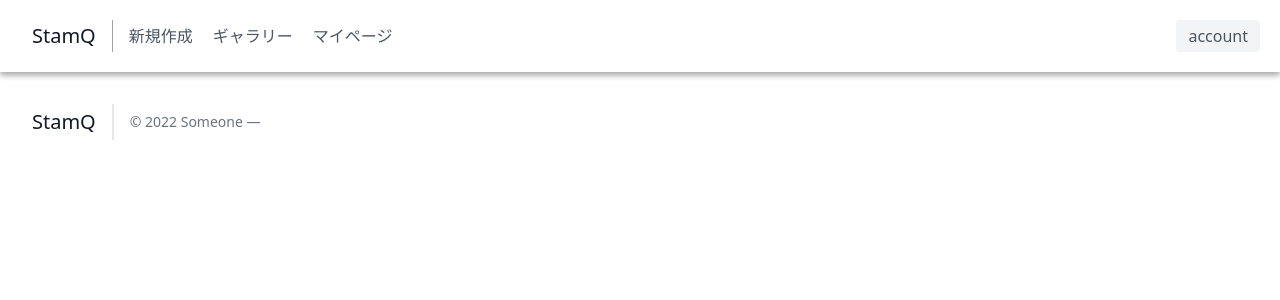
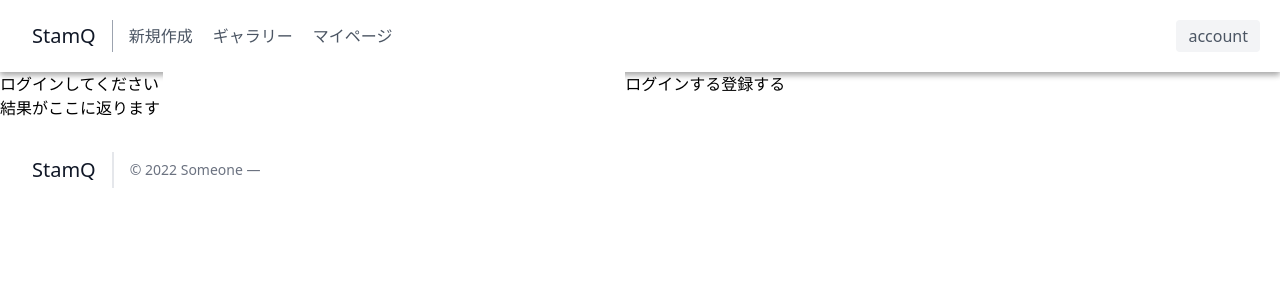
Before and after one commit to hackathon-22-spring-14/hackathon-22-spring-14-frontend, a Vue app: page /login in a window 1280 px wide. Shown: the top 300 px of the page. Built offline with nearby package versions, Linux system fonts and the light colour scheme.

Commit message:
login and signup

```diff
--- /dev/null
+++ b/src/components/pages/LoginPage.vue
@@ -0,0 +1,61 @@
+<script lang="ts">
+// This starter template is using Vue 3 <script setup> SFCs
+// Check out https://vuejs.org/api/sfc-script-setup.html#script-setup
+import axios from 'axios'
+import { defineComponent } from 'vue'
+
+export default defineComponent({
+  name: 'MyPage',
+  data() {
+    return {
+      username: '',
+      password: '',
+      result: '結果がここに返ります',
+    }
+  },
+  methods: {
+    login() {
+      axios
+        .post('/api/users/login', {
+          username: this.username,
+          password: this.password,
+        })
+        .then((response) => (this.result = response.data))
+    },
+    signup() {
+      axios
+        .post('/api/users/signup', {
+          username: this.username,
+          password: this.password,
+        })
+        .then((response) => (this.result = response.data))
+    },
+  },
+})
+</script>
+
+<template>
+  ログインしてください
+  <input v-model="username" type="text" />
+  <input v-model="password" type="password" />
+  <button @click="login">ログインする</button>
+  <button @click="signup">登録する</button>
+  <br />{{ result }}
+</template>
+
+<style>
+:root {
+  /* 色についての設定 */
+  --headerColor: ;
+  --headerShadowColor: rgba(0, 0, 0, 0.2);
+  /* テキストについての設定 */
+  --fontSizeTitle: 28px;
+  --fontSizeXLarge: 18px;
+  --fontSizeLarge: 16px;
+  --fontSizeMedium: 14px;
+  --fontSizeSmallIcon: 16px;
+  --fontSizeIcon: 26px;
+  --fontSizePart: 48px;
+  --multilineTextLineHeight: 1.5;
+}
+</style>
--- a/src/router.ts
+++ b/src/router.ts
@@ -1,7 +1,8 @@
 import { createRouter, createWebHistory } from 'vue-router'
 import Create from './components/pages/CreatePage.vue'
 import Gallery from './components/pages/GalleryPage.vue'
-import Mypage from './components/pages/MyPage.vue'
+import Mypage from './components/pages/Mypage.vue'
+import LoginPage from './components/pages/LoginPage.vue'
 
 const routes = [
   { path: '/', name: 'createPage', component: Create },
@@ -9,6 +10,8 @@ const routes = [
   { path: '/gallery', name: 'galleryPage', component: Gallery },
 
   { path: '/mypage', name: 'myPage', component: Mypage },
+
+  { path: '/login', name: 'LoginPage', component: LoginPage },
 ]
 
 const router = createRouter({
```
